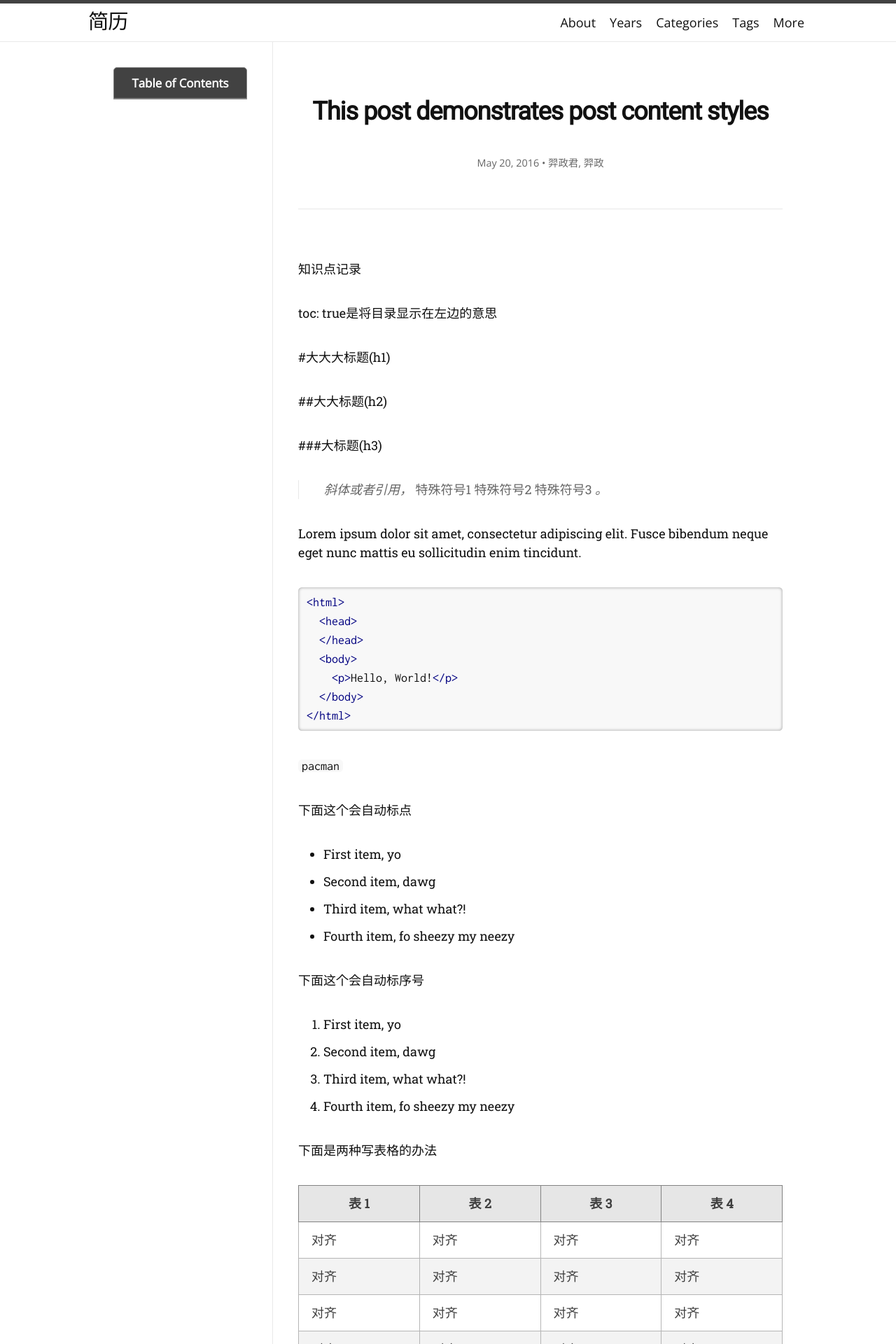
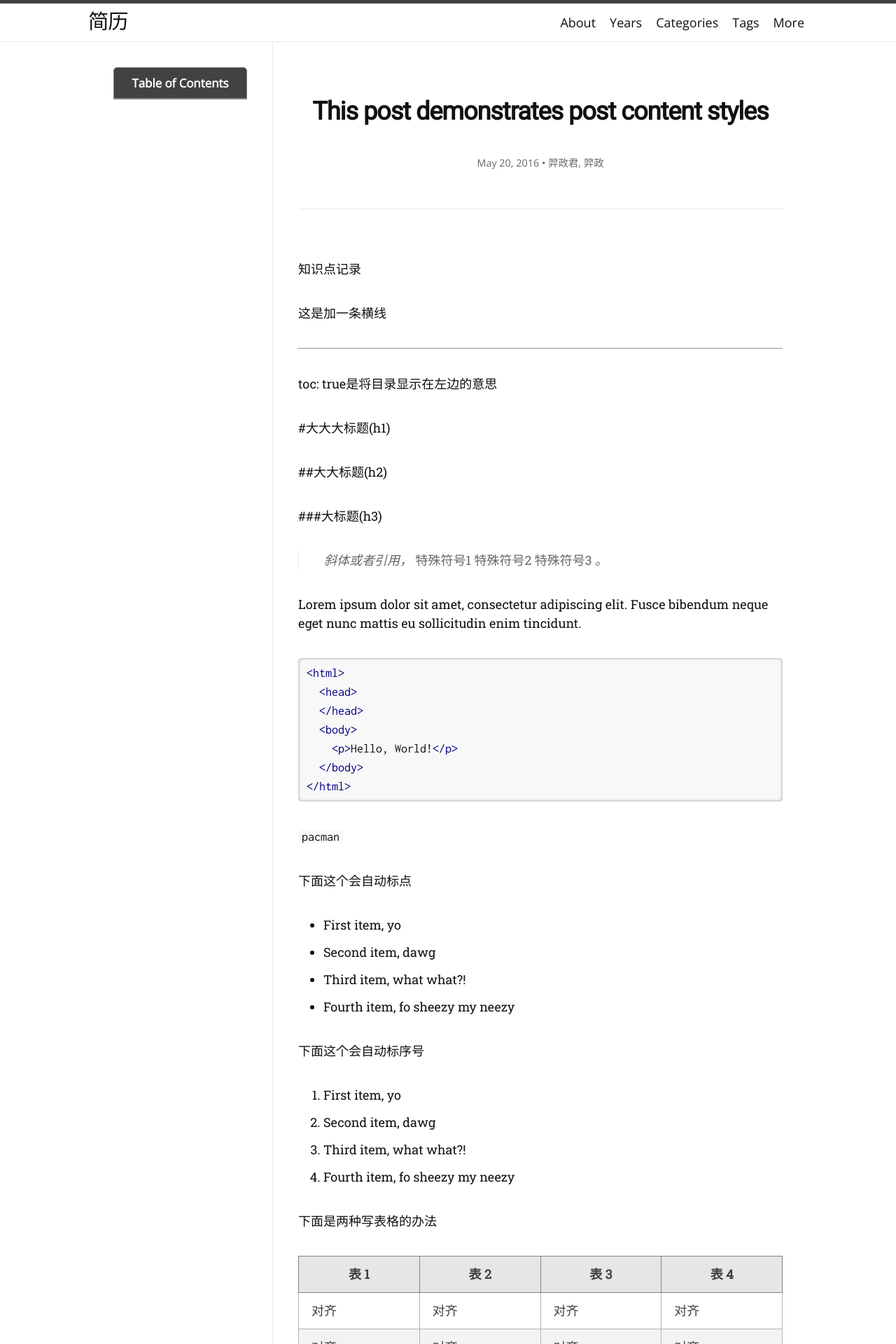
Before and after one commit to guohuanguohuan/helloyizhengjun.github.io, a Jekyll site: the page built from _posts/2016-05-20-this-post-demonstrates-post-content-styles.md, in a window 1280 px wide. Shown: the top 1920 px of the page at 70% size. Built offline with Jekyll 4.4.1, drawn with Linux system fonts in a browser that asks for light colours; nearby versions of some CDN libraries; some web fonts are replaced.

Commit message:
Update 2016-05-20-this-post-demonstrates-post-content-styles.md

```diff
--- a/_posts/2016-05-20-this-post-demonstrates-post-content-styles.md
+++ b/_posts/2016-05-20-this-post-demonstrates-post-content-styles.md
@@ -10,9 +10,14 @@ author:
 ---
 
 
+
+
+
 知识点记录
 
+这是加一条横线
 
+---
 
 toc: true是将目录显示在左边的意思
 
```
